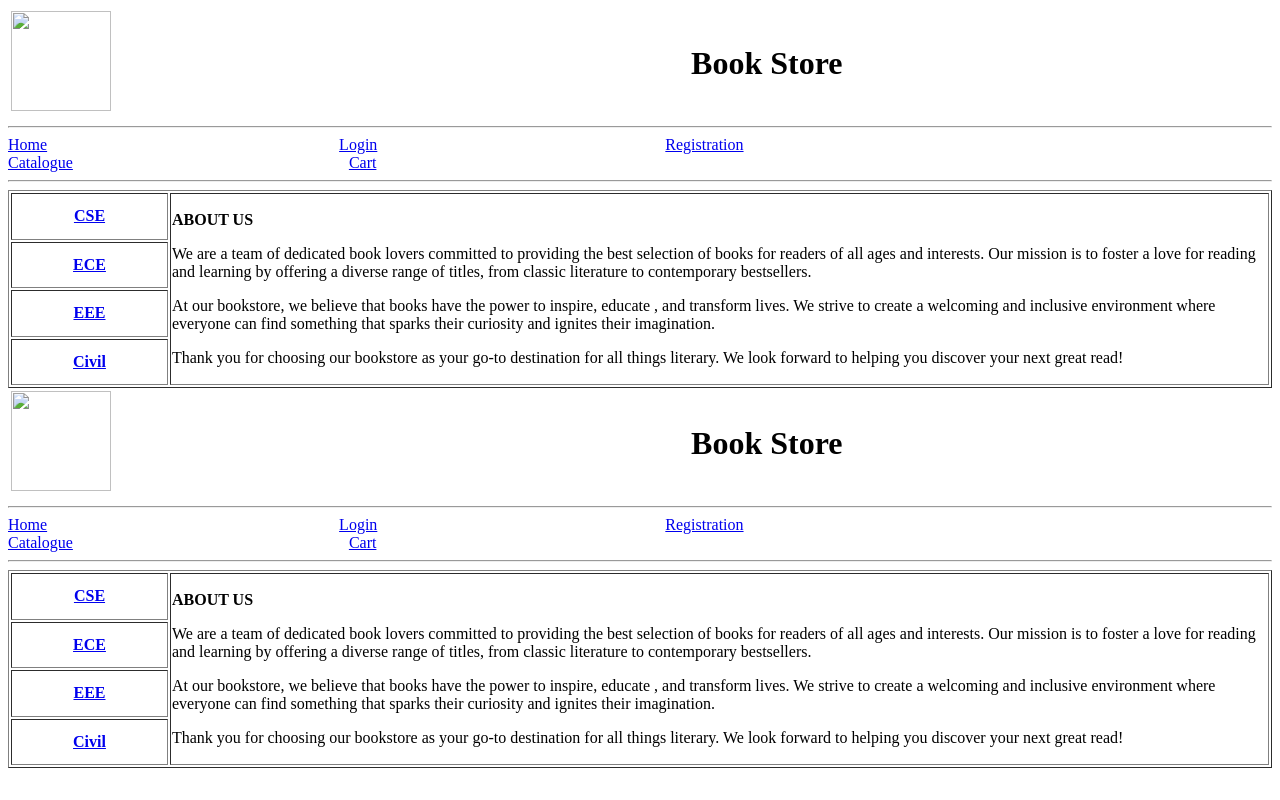
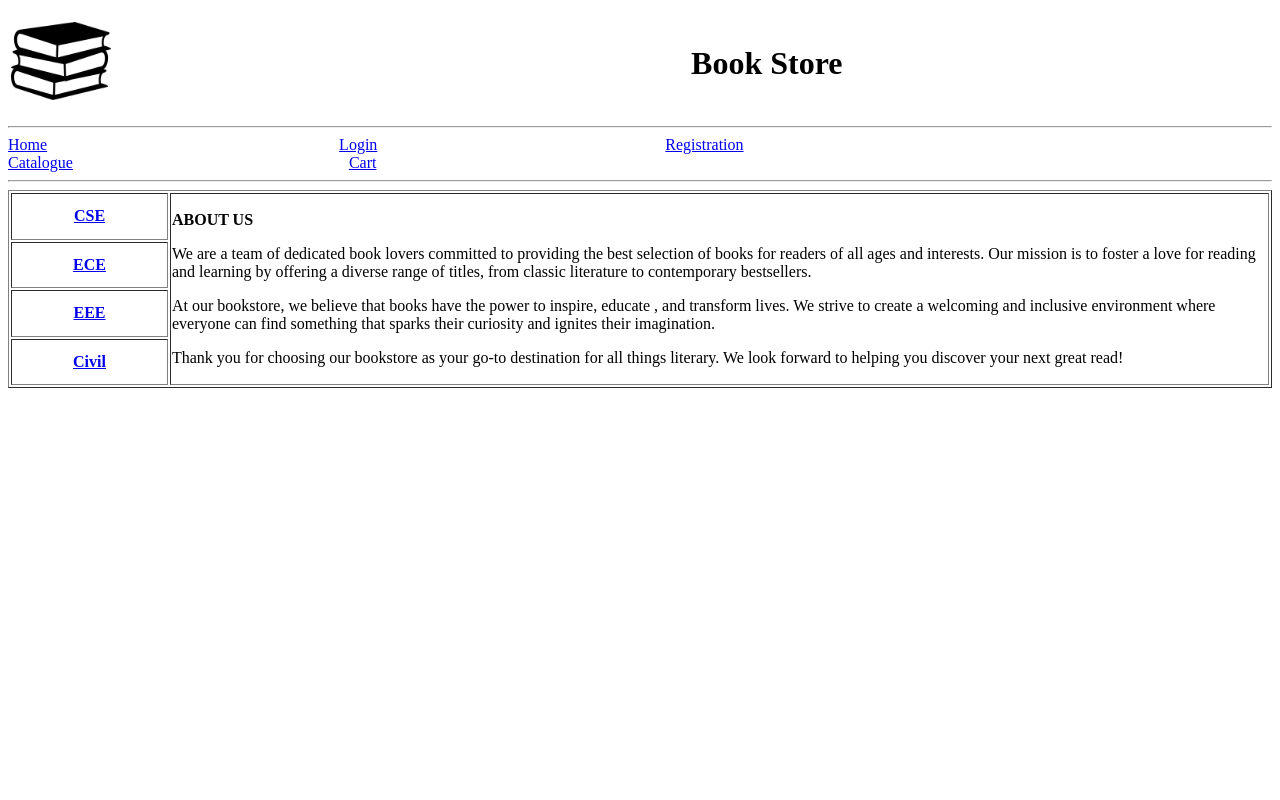
Before and after one commit to CSE-2ndYear-2025/assignment-01-Piyushtiwari919, a plain HTML site: page index.html in a window 1280 px wide. Drawn offline with Linux system fonts and the light colour scheme.

Commit message:
Update index.html

```diff
--- a/index.html
+++ b/index.html
@@ -7,7 +7,7 @@
 </head>
     <table width="100%">
         <td width = "20%">
-        <img src = "/subs/media/book.png" height="100px" width="100px"></h1>
+        <img src = "/subs/images/book.png" height="100px" width="100px"></h1>
         </td>
         <td align = "center">
             <h1>Book Store</h1>
@@ -51,64 +51,10 @@
 
     </table>
 
-
-
-
     <!-- How to get the reference of a link to another part on the page -->
 
 </body>
-</html><!DOCTYPE html>
-<html lang="en">
-<head>
-    <meta charset="UTF-8">
-    <meta name="viewport" content="width=device-width, initial-scale=1.0">
-    <title>Website | Home</title>
-</head>
-    <table width="100%">
-        <td width = "20%">
-        <img src = "/subs/media/book.png" height="100px" width="100px"></h1>
-        </td>
-        <td align = "center">
-            <h1>Book Store</h1>
-        </td>
-    </table>
-    <hr>
-    <a href="index.html">Home</a> &nbsp;&nbsp;&nbsp;&nbsp;&nbsp;&nbsp;&nbsp;&nbsp;&nbsp;&nbsp;&nbsp;&nbsp;&nbsp;&nbsp;&nbsp;&nbsp;&nbsp;&nbsp;&nbsp;&nbsp;&nbsp;&nbsp;&nbsp;&nbsp;&nbsp;&nbsp;&nbsp;&nbsp;&nbsp;&nbsp;&nbsp;&nbsp;&nbsp;&nbsp;&nbsp;&nbsp;&nbsp;&nbsp;&nbsp;&nbsp;&nbsp;&nbsp;&nbsp;&nbsp;&nbsp;&nbsp;&nbsp;&nbsp;&nbsp;&nbsp;&nbsp;&nbsp;&nbsp;&nbsp;&nbsp;&nbsp;&nbsp;&nbsp;&nbsp;&nbsp;&nbsp;&nbsp;&nbsp;&nbsp;&nbsp;&nbsp;&nbsp;&nbsp;&nbsp;&nbsp;&nbsp;
-    <a href="subs/login.html">Login</a>&nbsp;&nbsp;&nbsp;&nbsp;&nbsp;&nbsp;&nbsp;&nbsp;&nbsp;&nbsp;&nbsp;&nbsp;&nbsp;&nbsp;&nbsp;&nbsp;&nbsp;&nbsp;&nbsp;&nbsp;&nbsp;&nbsp;&nbsp;&nbsp;&nbsp;&nbsp;&nbsp;&nbsp;&nbsp;&nbsp;&nbsp;&nbsp;&nbsp;&nbsp;&nbsp;&nbsp;&nbsp;&nbsp;&nbsp;&nbsp;&nbsp;&nbsp;&nbsp;&nbsp;&nbsp;&nbsp;&nbsp;&nbsp;&nbsp;&nbsp;&nbsp;&nbsp;&nbsp;&nbsp;&nbsp;&nbsp;&nbsp;&nbsp;&nbsp;&nbsp;&nbsp;&nbsp;&nbsp;&nbsp;&nbsp;&nbsp;&nbsp;&nbsp;&nbsp;&nbsp;&nbsp;
-    <a href="subs/Registration.html">Registration</a>&nbsp;&nbsp;&nbsp;&nbsp;&nbsp;&nbsp;&nbsp;&nbsp;&nbsp;&nbsp;&nbsp;&nbsp;&nbsp;&nbsp;&nbsp;&nbsp;&nbsp;&nbsp;&nbsp;&nbsp;&nbsp;&nbsp;&nbsp;&nbsp;&nbsp;&nbsp;&nbsp;&nbsp;&nbsp;&nbsp;&nbsp;&nbsp;&nbsp;&nbsp;&nbsp;&nbsp;&nbsp;&nbsp;&nbsp;&nbsp;&nbsp;&nbsp;&nbsp;&nbsp;&nbsp;&nbsp;&nbsp;&nbsp;&nbsp;&nbsp;&nbsp;&nbsp;&nbsp;&nbsp;&nbsp;&nbsp;&nbsp;&nbsp;&nbsp;&nbsp;&nbsp;&nbsp;&nbsp;&nbsp;&nbsp;&nbsp;&nbsp;&nbsp;
-    <a href="subs/catalogue.html">Catalogue</a>&nbsp;&nbsp;&nbsp;&nbsp;&nbsp;&nbsp;&nbsp;&nbsp;&nbsp;&nbsp;&nbsp;&nbsp;&nbsp;&nbsp;&nbsp;&nbsp;&nbsp;&nbsp;&nbsp;&nbsp;&nbsp;&nbsp;&nbsp;&nbsp;&nbsp;&nbsp;&nbsp;&nbsp;&nbsp;&nbsp;&nbsp;&nbsp;&nbsp;&nbsp;&nbsp;&nbsp;&nbsp;&nbsp;&nbsp;&nbsp;&nbsp;&nbsp;&nbsp;&nbsp;&nbsp;&nbsp;&nbsp;&nbsp;&nbsp;&nbsp;&nbsp;&nbsp;&nbsp;&nbsp;&nbsp;&nbsp;&nbsp;&nbsp;&nbsp;&nbsp;&nbsp;&nbsp;&nbsp;&nbsp;&nbsp;&nbsp;&nbsp;&nbsp;
-    <a href="subs/cart.html">Cart</a>
-    <hr>
-
-    <table border = "1" width="100%">
-        <tr>
-            <th width="10%">
-                <b><a href="subs/cse.html">CSE</a></b>
-            </th>
-            <td rowspan="5" width="70%">
-                <p><b>ABOUT US</b></p>
-                <p>We are a team of dedicated book lovers committed to providing the best selection of books for readers of all ages and interests. Our mission is to foster a love for reading and learning by offering a diverse range of titles, from classic literature to contemporary bestsellers.</p>
-                <p>At our bookstore, we believe that books have the power to inspire, educate
-                , and transform lives. We strive to create a welcoming and inclusive environment where everyone can find something that sparks their curiosity and ignites their imagination.</p>
-                <p>Thank you for choosing our bookstore as your go-to destination for all things literary. We look forward to helping you discover your next great read!</p>
-            </td>
-        </tr>
-        <tr>
-            <th width="10%">
-                <b><a href="subs/ece.html">ECE</a></b>
-            </th>
-        </tr>
-        <tr>
-            <th width="10%">
-                <b><a href="subs/eee.html">EEE</a></b>
-            </th>
-        </tr>
-        <tr>
-            <th width="10%">
-                <b><a href="subs/civil.html">Civil</a></b>
-            </th>
-
-    </table>
+</html>
 
 
 
```
